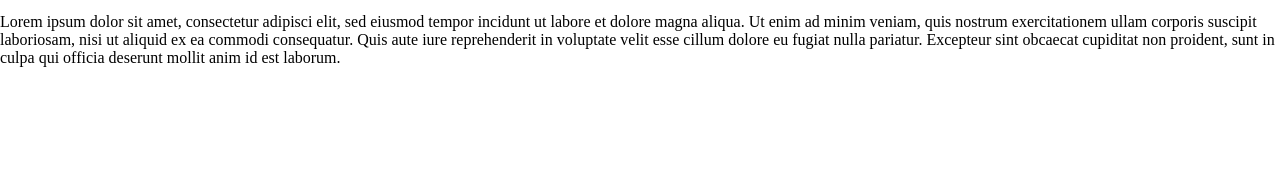
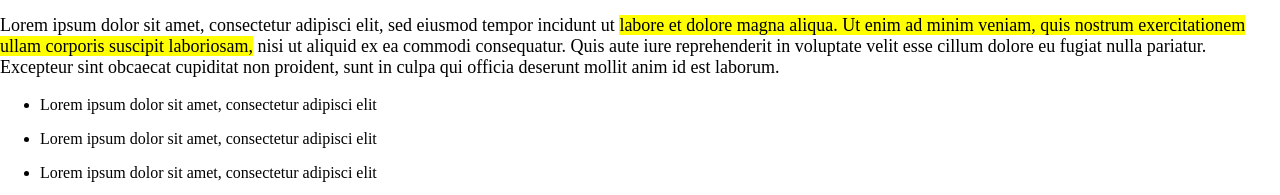
Before and after one commit to LucaIapadre98/html-css-booleaner, a plain HTML site: page css/index.html in a window 1280 px wide. Shown: the part 873-1068 px from the top of the page. Before the commit the page ends 956 px from the top, so only its background shows below. Drawn offline with Linux system fonts and the light colour scheme.

Commit message:
add list (ul)

```diff
--- a/css/index.css
+++ b/css/index.css
@@ -43,7 +43,3 @@ em{
     margin-top: 0px;
     border-top: 0px;
 }
-p{
-    font-family: 'Segoe UI', Tahoma, Geneva, Verdana, sans-serif;
-    font-size: 20px;
-}
--- a/css/index.html
+++ b/css/index.html
@@ -25,7 +25,17 @@
             <h3>1st photo:Jonh. S and James</h3>
             <h3>2nd photo: Wikimedia, by Paul</h3>
         </div>
-        <p>Lorem ipsum dolor sit amet, consectetur adipisci elit, sed eiusmod tempor incidunt ut labore et dolore magna aliqua. Ut enim ad minim veniam, quis nostrum exercitationem ullam corporis suscipit laboriosam, nisi ut aliquid ex ea commodi consequatur. Quis aute iure reprehenderit in voluptate velit esse cillum dolore eu fugiat nulla pariatur. Excepteur sint obcaecat cupiditat non proident, sunt in culpa qui officia deserunt mollit anim id est laborum.</p>
+        <p style="font-size: large;">Lorem ipsum dolor sit amet, consectetur adipisci elit, sed eiusmod tempor incidunt ut <mark>labore et dolore magna aliqua. Ut enim ad minim veniam, quis nostrum exercitationem ullam corporis suscipit laboriosam,</mark> nisi ut aliquid ex ea commodi consequatur. Quis aute iure reprehenderit in voluptate velit esse cillum dolore eu fugiat nulla pariatur. Excepteur sint obcaecat cupiditat non proident, sunt in culpa qui officia deserunt mollit anim id est laborum.</p>
+        <ul>
+            <li>Lorem ipsum dolor sit amet, consectetur adipisci elit </li>
+        </ul>
+        <ul>
+            <li>Lorem ipsum dolor sit amet, consectetur adipisci elit</li>
+        </ul>
+        <ul>
+            <li>Lorem ipsum dolor sit amet, consectetur adipisci elit</li>
+        </ul>
+
     </main>
 </body>
 </html>
```
